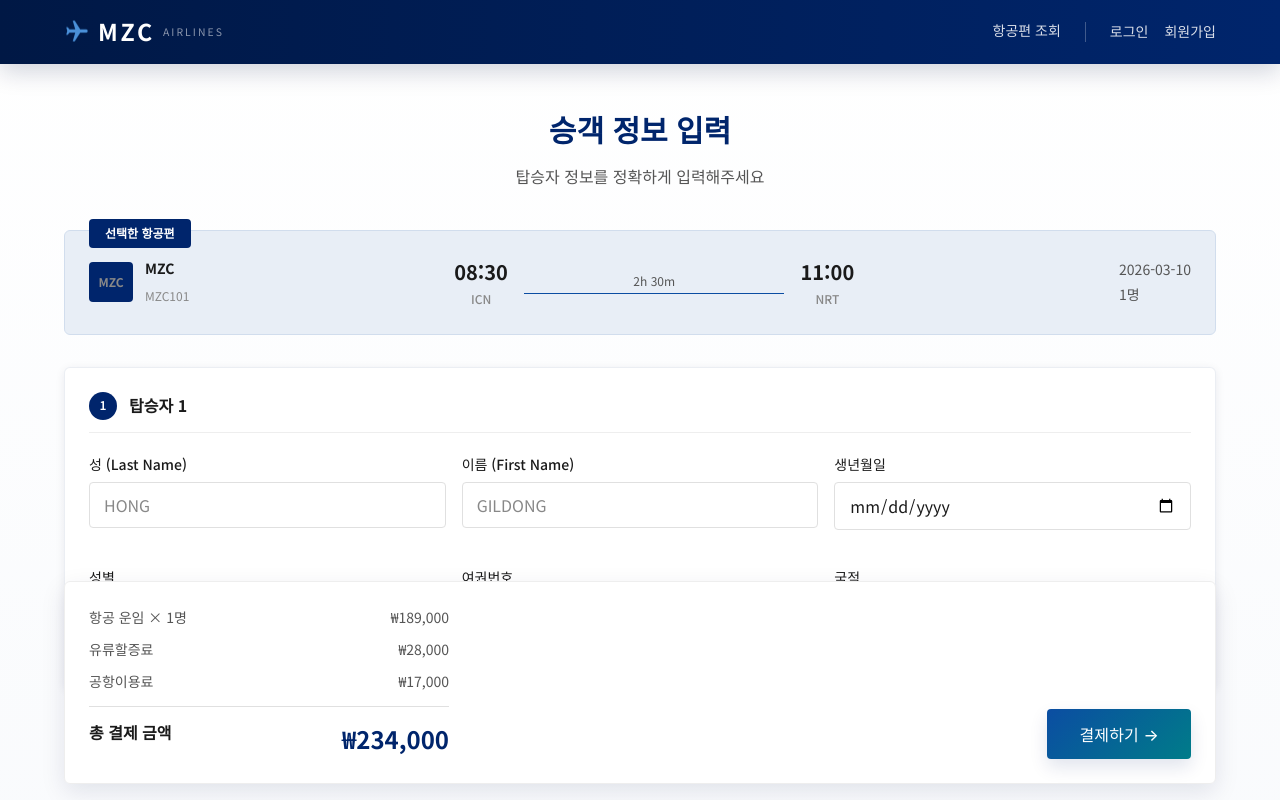
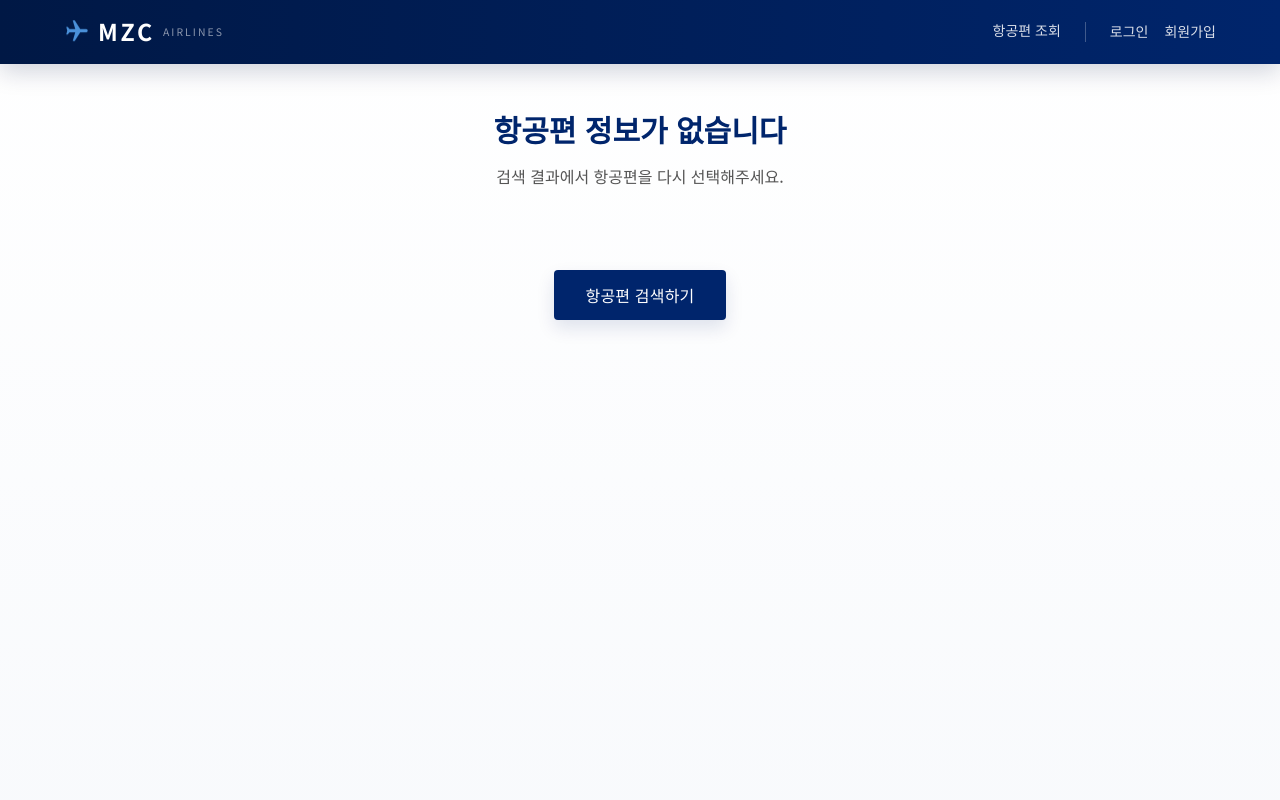
Before and after one commit to Megazone-Final/airline-frontend, a React (Vite) app: page /booking/1 in a window 1280 px wide. Shown: the top 800 px of the page. Built offline with nearby package versions, Linux system fonts and the light colour scheme.

Commit message:
Fix reservation history ownership

```diff
--- a/src/api/payment.js
+++ b/src/api/payment.js
@@ -8,6 +8,8 @@ export const getPaymentStatus = (id) => client.get(`${PAYMENT_BASE}/${id}`);
 
 export const getPayments = () => client.get(PAYMENT_BASE);
 
+export const getReservationHistory = () => client.get(`${PAYMENT_BASE}/reservations`);
+
 export const cancelReservationPayment = (reservationId) => (
   client.patch(`${PAYMENT_BASE}/reservations/${reservationId}/cancel`)
 );
--- a/src/api/reservations.js
+++ b/src/api/reservations.js
@@ -2,24 +2,8 @@ import client from './client';
 
 const RESERVATION_BASE = '/api/flight/reservations';
 
-const userHeaders = (userId) => (
-  userId
-    ? {
-        'X-User-Id': userId,
-      }
-    : {}
-);
+export const getReservations = () => client.get(RESERVATION_BASE);
 
-export const getReservations = (userId) => client.get(RESERVATION_BASE, {
-  headers: userHeaders(userId),
-});
+export const getReservation = (id) => client.get(`${RESERVATION_BASE}/${id}`);
 
-export const getReservation = (id, userId) => client.get(`${RESERVATION_BASE}/${id}`, {
-  headers: userHeaders(userId),
-});
-
-export const cancelReservation = (id, userId) => client.patch(
-  `${RESERVATION_BASE}/${id}/cancel`,
-  {},
-  { headers: userHeaders(userId) }
-);
+export const cancelReservation = (id) => client.patch(`${RESERVATION_BASE}/${id}/cancel`);
--- a/src/pages/Booking.css
+++ b/src/pages/Booking.css
@@ -168,6 +168,12 @@
     border-color: var(--color-error) !important;
 }
 
+.booking-empty {
+    display: flex;
+    justify-content: center;
+    padding: var(--space-10) 0 var(--space-20);
+}
+
 @media (max-width: 768px) {
     .passenger-grid {
         grid-template-columns: repeat(2, 1fr);
--- a/src/pages/Booking.jsx
+++ b/src/pages/Booking.jsx
@@ -1,25 +1,14 @@
 import { useState } from 'react';
-import { useParams, useLocation, useNavigate } from 'react-router-dom';
+import { useLocation, useNavigate } from 'react-router-dom';
 import { useAuth } from '../context/AuthContext';
 import './Booking.css';
 
 export default function Booking() {
-    const { flightId } = useParams();
     const location = useLocation();
     const navigate = useNavigate();
     const { status, isAuthenticated } = useAuth();
 
-    const flight = location.state?.flight || {
-        id: flightId,
-        airline: 'MZC',
-        flightNo: 'MZC101',
-        departure: 'ICN',
-        arrival: 'NRT',
-        departureTime: '08:30',
-        arrivalTime: '11:00',
-        duration: '2h 30m',
-        price: 189000,
-    };
+    const flight = location.state?.flight || null;
 
     const passengerCount = location.state?.passengers || 1;
     const date = location.state?.date || new Date().toISOString().split('T')[0];
@@ -36,6 +25,24 @@ export default function Booking() {
     );
 
     const [errors, setErrors] = useState({});
+
+    if (!flight) {
+        return (
+            <div className="page booking">
+                <div className="container">
+                    <div className="page-header">
+                        <h1>항공편 정보가 없습니다</h1>
+                        <p>검색 결과에서 항공편을 다시 선택해주세요.</p>
+                    </div>
+                    <div className="booking-empty animate-fade-in">
+                        <button className="btn btn-primary btn-lg" onClick={() => navigate('/flights')}>
+                            항공편 검색하기
+                        </button>
+                    </div>
+                </div>
+            </div>
+        );
+    }
 
     const updatePassenger = (idx, field, value) => {
         setPassengers((prev) => {
--- a/src/pages/MyPage.jsx
+++ b/src/pages/MyPage.jsx
@@ -1,13 +1,10 @@
 import { useState, useEffect, useMemo } from 'react';
 import { useNavigate } from 'react-router-dom';
-import { getReservations } from '../api/reservations';
-import { cancelReservationPayment, getPayments } from '../api/payment';
-import { useAuth } from '../context/AuthContext';
+import { cancelReservationPayment, getReservationHistory } from '../api/payment';
 import './MyPage.css';
 
 export default function MyPage() {
     const navigate = useNavigate();
-    const { user } = useAuth();
     const [tab, setTab] = useState('reservations');
     const [reservations, setReservations] = useState([]);
     const [payments, setPayments] = useState([]);
@@ -28,25 +25,15 @@ export default function MyPage() {
 
     useEffect(() => {
         loadData();
-    }, [user?.id]);
+    }, []);
 
     const loadData = async () => {
-        if (!user?.id) {
-            setReservations([]);
-            setPayments([]);
-            setLoading(false);
-            return;
-        }
-
         setLoading(true);
         setLoadError('');
         try {
-            const [resRes, payRes] = await Promise.all([getReservations(user.id), getPayments()]);
-            const nextReservations = Array.isArray(resRes.data) ? resRes.data : [];
-            const nextReservationIds = new Set(nextReservations.map((reservation) => reservation.id));
-            const nextPayments = Array.isArray(payRes.data)
-                ? payRes.data.filter((payment) => payment.reservationId && nextReservationIds.has(payment.reservationId))
-                : [];
+            const res = await getReservationHistory();
+            const nextReservations = Array.isArray(res.data?.reservations) ? res.data.reservations : [];
+            const nextPayments = Array.isArray(res.data?.payments) ? res.data.payments : [];
 
             setReservations(nextReservations);
             setPayments(nextPayments);
--- a/src/pages/Payment.css
+++ b/src/pages/Payment.css
@@ -186,6 +186,14 @@
     line-height: 1.5;
 }
 
+.payment-error {
+    margin: 0 0 var(--space-3);
+    color: var(--color-error);
+    font-size: var(--font-size-sm);
+    text-align: center;
+    line-height: 1.5;
+}
+
 /* ---------- Success ---------- */
 .payment-success {
     text-align: center;
--- a/src/pages/Payment.jsx
+++ b/src/pages/Payment.jsx
@@ -23,6 +23,8 @@ export default function Payment() {
     const [cardName, setCardName] = useState('');
     const [processing, setProcessing] = useState(false);
     const [completed, setCompleted] = useState(false);
+    const [completedPayment, setCompletedPayment] = useState(null);
+    const [paymentError, setPaymentError] = useState('');
     const [errors, setErrors] = useState({});
 
     const formatCard = (val) => {
@@ -49,21 +51,21 @@ export default function Payment() {
     const handlePayment = async () => {
         if (!validate()) return;
         setProcessing(true);
+        setPaymentError('');
         try {
-            await createPayment({
+            const res = await createPayment({
                 flightId: flight?.id,
                 passengers,
                 date,
                 totalAmount: totalPrice,
             });
-        } catch {
-            // Demo: simulate success even without backend
+            setCompletedPayment(res.data);
+            setCompleted(true);
+        } catch (err) {
+            setPaymentError(err.response?.data?.message || '결제 처리에 실패했습니다. 예약은 생성되지 않았습니다.');
+        } finally {
+            setProcessing(false);
         }
-        // Simulate processing delay
-        setTimeout(() => {
-            setProcessing(false);
-            setCompleted(true);
-        }, 2000);
     };
 
     if (completed) {
@@ -78,7 +80,7 @@ export default function Payment() {
                         <div className="success-details card">
                             <div className="success-row">
                                 <span>예약 번호</span>
-                                <strong>MZC-{Date.now().toString(36).toUpperCase()}</strong>
+                                <strong>{completedPayment?.reservationId || '-'}</strong>
                             </div>
                             <div className="success-row">
                                 <span>항공편</span>
@@ -274,6 +276,8 @@ export default function Payment() {
                                 )}
                             </button>
 
+                            {paymentError && <p className="payment-error">{paymentError}</p>}
+
                             <p className="payment-notice">
                                 결제 버튼을 클릭하면 이용약관에 동의한 것으로 간주됩니다.
                             </p>
```
Also changed, not shown: 5 other files (tests, documents, lock files or other folders).
